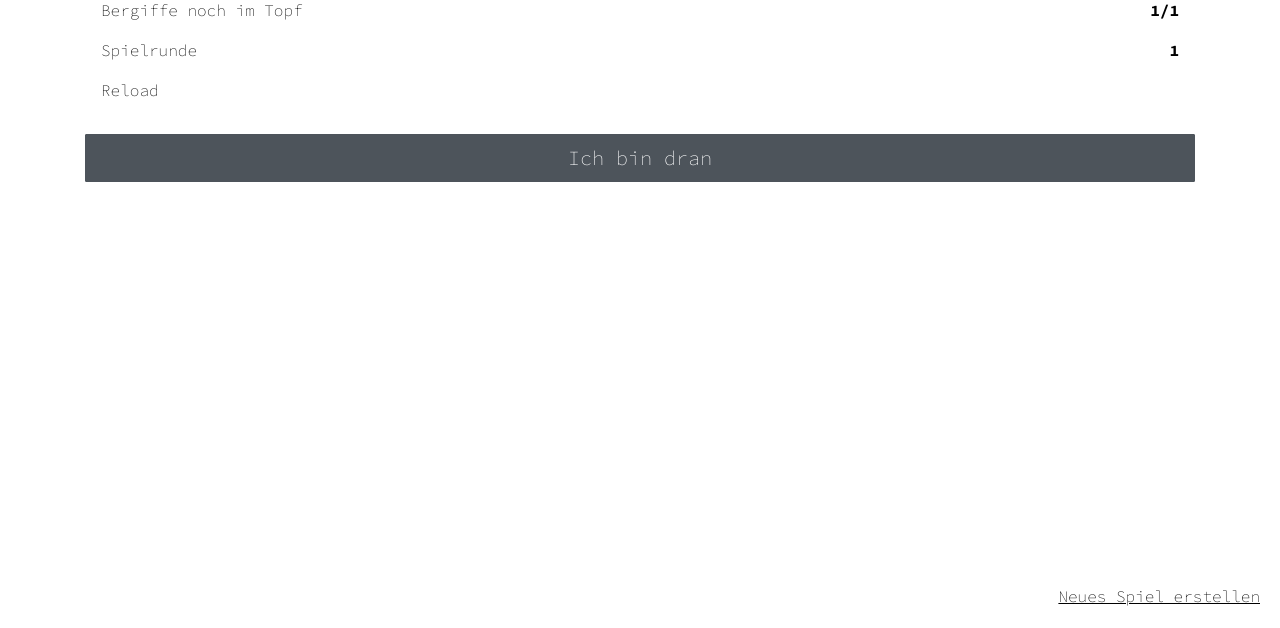
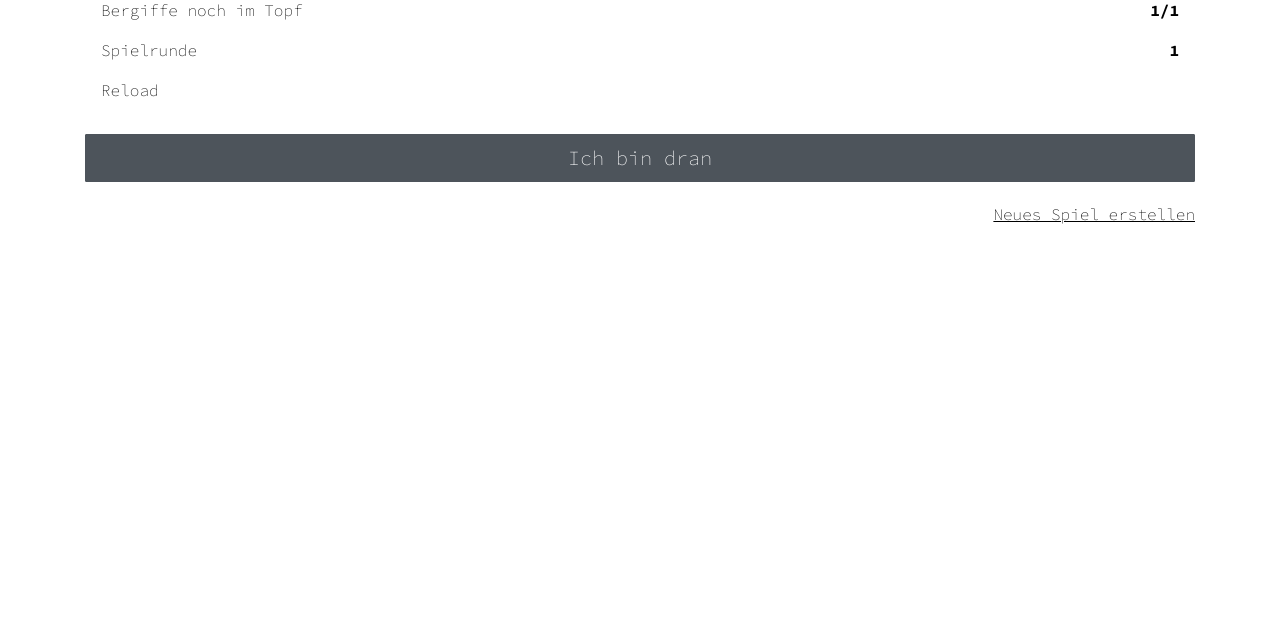
Before and after one commit to ri02/topf-spiel, a Rails app: page /games/1 in a window 1280 px wide. Shown: the part 172-800 px from the top of the page. Run offline with Rails 7, Linux system fonts and the light colour scheme; tables that the repository leaves empty hold one stand-in row (Sample ...); style sheets or scripts are compiled from the project's sources; some libraries are stand-ins or nearby versions.

Commit message:
style link für Navigation angepasst

```diff
--- a/app/assets/stylesheets/components/_button.scss
+++ b/app/assets/stylesheets/components/_button.scss
@@ -21,10 +21,15 @@
   opacity: 1;
 }
 
-.next a{
+.next {
+
+  width: 100%;
+  a{
   text-decoration: underline;
   color: black;
-  position: absolute;
-  bottom: 20px;
-  right: 20px;
+    }
+  p{
+        text-align: right;
+        margin-top: 20px;
+    }
 }
--- a/app/views/games/show.html.erb
+++ b/app/views/games/show.html.erb
@@ -48,7 +48,7 @@
 
   <div class='next'>
     <%= link_to root_path(@game) do %>
-        Neues Spiel erstellen
+       <p>Neues Spiel erstellen</p>
     <% end %>
   </div>
 
--- a/app/views/words/index.html.erb
+++ b/app/views/words/index.html.erb
@@ -20,7 +20,7 @@
       <% end %>
     <div class='next'>
       <%= link_to game_path(@game) do %>
-          nächster Spieler
+          <p>nächster Spieler </p>
       <% end %>
     </div>
   <% else %>
--- a/app/views/words/new.html.erb
+++ b/app/views/words/new.html.erb
@@ -14,7 +14,7 @@
 
   <div class='next'>
     <%= link_to game_path(@game) do %>
-        Direkt zur Spielübersicht
+        <p>Direkt zur Spielübersicht</p>
     <% end %>
   </div>
 
```
Also changed, not shown: app/assets/stylesheets/components/_form.scss (line endings or trailing spaces).
